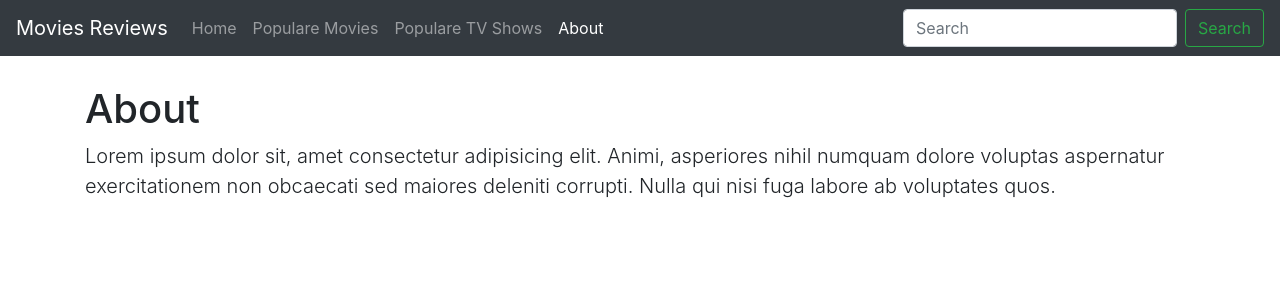
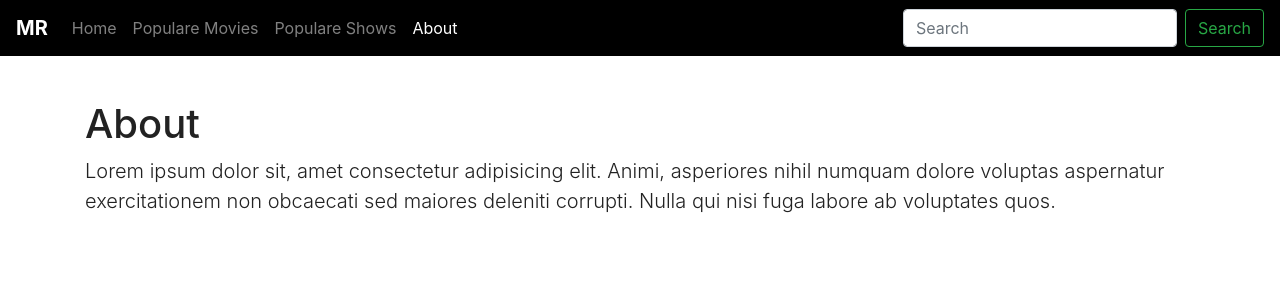
Before and after one commit to mbougarne/movies-reviews, a React (Create React App) app: page /about in a window 1280 px wide. Shown: the top 300 px of the page. Built offline with nearby package versions, Linux system fonts and the light colour scheme.

Commit message:
Add latest top rated movies

```diff
--- a/src/App.tsx
+++ b/src/App.tsx
@@ -8,7 +8,7 @@ import './styles/App.css';
 
 export default function App() {
   return (
-    <div className="App">
+    <div className="App LightScheme">
       <Router>
         <Switch>
           <Route exact path="/" > <Home /> </Route>
--- a/src/components/Movie.tsx
+++ b/src/components/Movie.tsx
@@ -2,26 +2,31 @@ import React from 'react';
 import { NavLink } from 'react-router-dom';
 
 import MovieSchema from '../types/Movie';
+import { MVDB } from '../configs'
 
 const Movie = ({ movie }: MovieSchema) => {
   return (
-    <div className="Movie">
-      <div className="col-md-3">
-        <div className="card" style={{ width: '18rem'}}>
+    <div className="col-md-2">
+      <div className="Poster">
+        <div className="card border-0">
+          <div className="PosterImage">
             <img
-            src={movie.poster_path}
-            className="card-img-top"
+              src={MVDB.IMAGE_BASE_URL + MVDB.POSTER_SIZE + '/' + movie.poster_path}
+              className="img-fluid"
               alt={movie.title}
             />
+          </div>
+          <div className="PosterDetails">
             <div className="card-body">
               <h5 className="card-title">{movie.title}</h5>
-          <p className="card-text">{movie.overview}</p>
+              <p className="card-text text-date">{movie.release_date}</p>
               <NavLink
                 exact
                 to={'/movies/' + movie.id}
-            className="btn btn-primary">
+                className="btn btn-poster">
                 More Details
               </NavLink>
+            </div>
           </div>
         </div>
       </div>
--- a/src/components/Navigation.tsx
+++ b/src/components/Navigation.tsx
@@ -3,9 +3,14 @@ import { NavLink } from 'react-router-dom';
 
 const Navigation = () => {
 	return (
-		<nav className="navbar navbar-expand-md navbar-dark fixed-top bg-dark">
+		<nav className="navbar navbar-expand-md navbar-dark fixed-top bg-black">
 
-			<a className="navbar-brand" href="/">Movies Reviews</a>
+			<NavLink
+				exact
+				to="/"
+				className="navbar-brand font-weight-bold">
+				MR
+			</NavLink>
 			<button
 				className="navbar-toggler"
 				type="button"
@@ -44,7 +49,7 @@ const Navigation = () => {
 							to="/populare-tvs"
 							activeClassName="active"
 							className="nav-link">
-							Populare TV Shows
+							Populare Shows
 						</NavLink>
 					</li>
 					<li className="nav-item">
--- a/src/configs/index.ts
+++ b/src/configs/index.ts
@@ -1,6 +1,6 @@
 type StringFunction = () => string;
 
-const MVDB = {
+export const MVDB = {
 	API_KEY: 'af7c3821eec1b93f1fb273661064fb55',
 	BASE_URL: 'https://api.themoviedb.org/3/',
 	YOUTUBE_WATCH: 'https://www.youtube.com/watch?v=',
--- a/src/pages/Home.tsx
+++ b/src/pages/Home.tsx
@@ -1,7 +1,9 @@
 import React, { Component, ReactNode } from 'react';
 import Header from '../components/Header';
+import Movie from '../components/Movie';
 
-import configs from '../configs'
+import configs from '../configs';
+import MovieSchema from '../types/Movie';
 
 export default class Home extends Component<any, any>
 {
@@ -33,7 +35,7 @@ export default class Home extends Component<any, any>
 		const data = await res.json();
 
 		this.setState((state: any) => ({
-			movies: [...state.movies, data.results]
+			movies: [...state.movies, data.results.slice(0, 12)]
 		}));
 	}
 
@@ -43,7 +45,7 @@ export default class Home extends Component<any, any>
 		const data = await res.json();
 
 		this.setState((state: any) => ({
-			tvs: [...state.tvs, data.results]
+			tvs: [...state.tvs, data.results.slice(0, 12)]
 		}))
 	}
 
@@ -56,9 +58,21 @@ export default class Home extends Component<any, any>
 
 	render(): ReactNode
 	{
+		const { movies } = this.state;
+		const Movies = (movies.length > 0) ? movies[0].map((item: MovieSchema) => <Movie movie={item} key={item.id} />) : '';
+
 		return (
-			<div className="HomePage">
+			<div className="HomePage container">
 				<Header />
+				{/* Top Rated Movies */}
+				<section className="TopRatedSection">
+					<h2 className="mb-4 text-uppercase font-weight-bold">Top Rated Movies</h2>
+					<div className="my-3 py-2">
+						<div className="row">
+							{Movies}
+						</div>
+					</div>
+				</section>
 			</div>
 		)
 	}
--- a/src/styles/App.css
+++ b/src/styles/App.css
@@ -1,3 +1,28 @@
-.Header{
-  padding-bottom: 85px;
+@import './LightScheme.css';
+@import './Home.css';
+
+.Header {
+  padding-bottom: 100px;
 }
+
+.btn-poster {
+  font-size: .9rem;
+  border-radius: 0;
+  background-color: #9C27B0;
+  border-color: #9C27B0;
+  color: #fff;
+}
+
+.btn-poster:hover,
+.btn-poster:focus,
+.btn-poster:active {
+  color: #fff;
+}
+
+.text-date {
+  color: #FFC107;
+}
+
+.bg-black {
+  background-color: #000;
+}
--- /dev/null
+++ b/src/styles/Home.css
@@ -0,0 +1,25 @@
+.Poster{
+  /* padding-right: 15px; */
+  margin-bottom: .75rem;;
+}
+
+.Poster .PosterImage{
+  position: relative;
+}
+
+.Poster .PosterDetails{
+  position: absolute;
+  top: 0;
+  left: 0;
+  width: 100%;
+  height: 100%;
+  background-color: rgb(0 0 0 / 0.8);
+  color: white;
+  display: none;
+}
+
+.Poster .card:hover .PosterDetails{
+  display: flex;
+  align-items: center;
+  cursor: pointer;
+}
--- /dev/null
+++ b/src/styles/LightScheme.css
@@ -0,0 +1,8 @@
+.LightScheme{
+  background-color: #fff;
+  color: #222;
+}
+
+.LightScheme h2 {
+  color: #222;
+}
--- a/src/types/Movie.ts
+++ b/src/types/Movie.ts
@@ -1,6 +1,6 @@
 export default interface Movie {
-  id: number,
-  title: string,
-  poster_path: string,
+  id?: number,
+  title?: string,
+  poster_path?: string,
   [propName: string]: any
 }
```
Also changed, not shown: 1 other file (tests, documents, lock files or other folders). Lines whose indentation alone changed are shown as unchanged.
